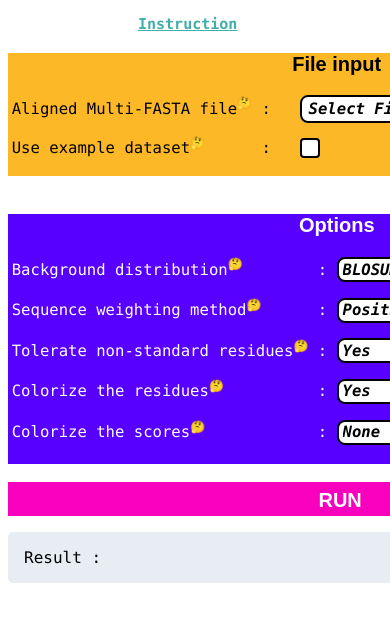
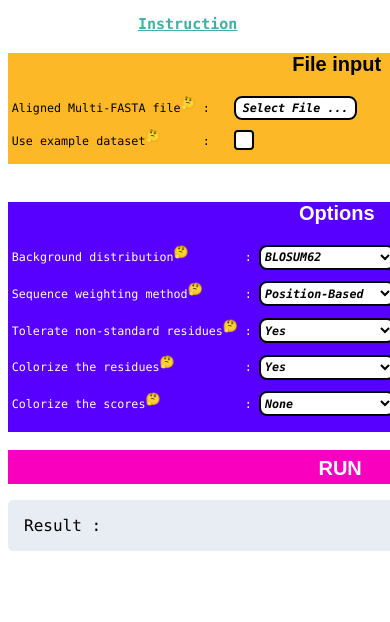
Before and after one commit to shin-kinos/cons-capra07-wasm, a plain HTML site: page index.html in a window 390 px wide. Shown: the part 184-806 px from the top of the page. Drawn offline with Linux system fonts and the light colour scheme.

Commit message:
Set `3vw`.

```diff
--- a/style.css
+++ b/style.css
@@ -300,7 +300,7 @@ label.toolTip {
 	}
 
 	.style_input {
-		font-size        : 4vw; /* 0.9375rem; */
+		font-size        : 3vw; /* 0.9375rem; */
 		font-family      : 'Menlo', 'Lucida Console', 'Monaco', 'Consolas', monospace;
 		color            : #000000;
 		background-color : #FDB827;
@@ -314,7 +314,7 @@ label.toolTip {
 	}
 
 	.style_options {
-		font-size        : 4vw; /* 0.9375rem; */
+		font-size        : 3vw; /* 0.9375rem; */
 		font-family      : 'Menlo', 'Lucida Console', 'Monaco', 'Consolas', monospace;
 		color            : #FFFFFF;
 		background-color : #5800FF; /* #3FA796; */
@@ -328,13 +328,13 @@ label.toolTip {
 	}
 
 	.customSelect {
-		font-size   : 4vw;
+		font-size   : 3vw;
 		overflow    : hidden;
 		font-family : 'Menlo', 'Lucida Console', 'Monaco', 'Consolas', monospace;
 		font-weight : bold;
 		font-style  : italic;
-		width       : 30vw;
-		min-width   : 4vw;
+		width       : 35vw;
+		min-width   : 5vw;
 		height      : 1.5625rem;
 		margin      : 0em auto;
 		color       : #000000;
```
